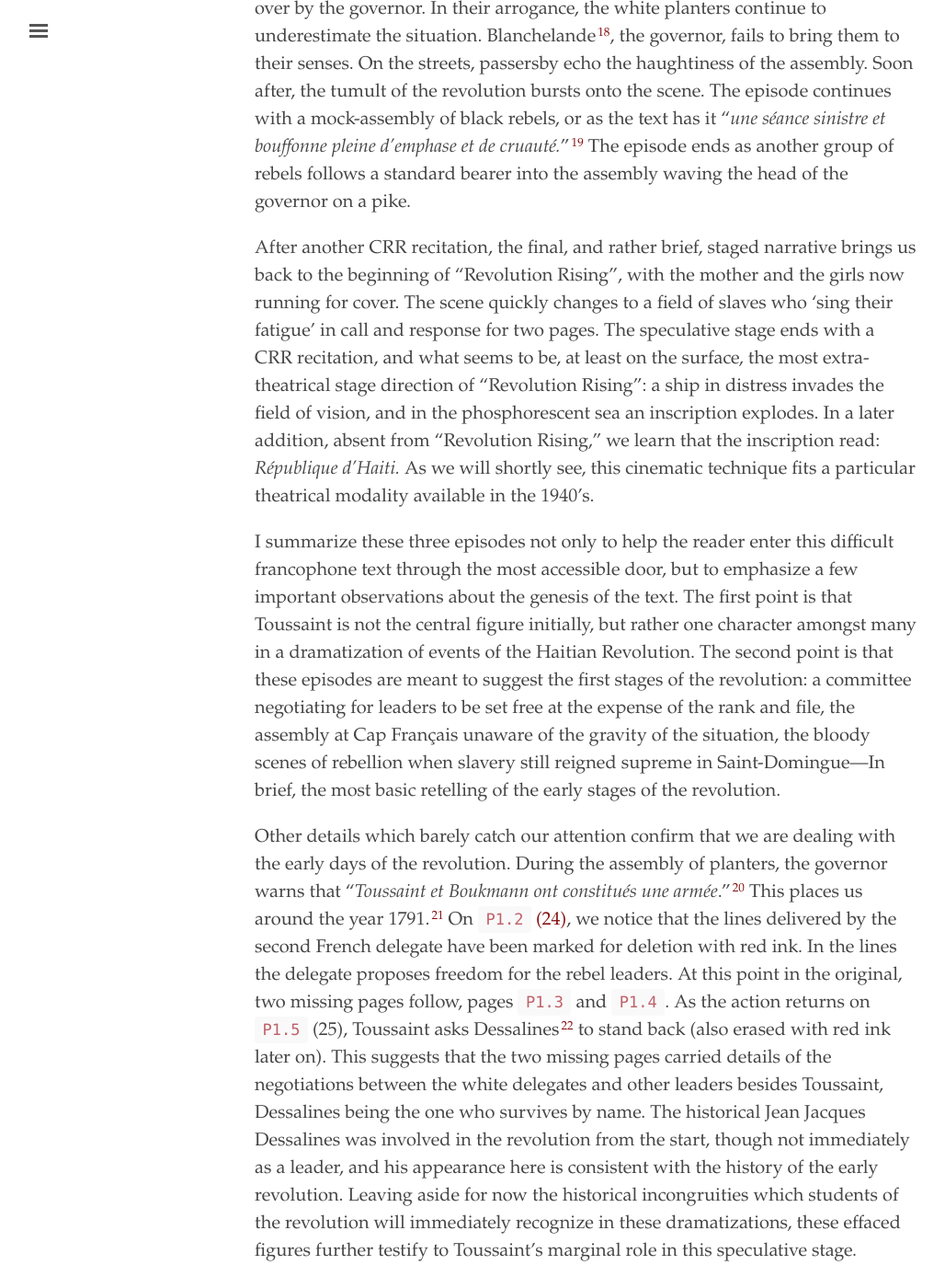
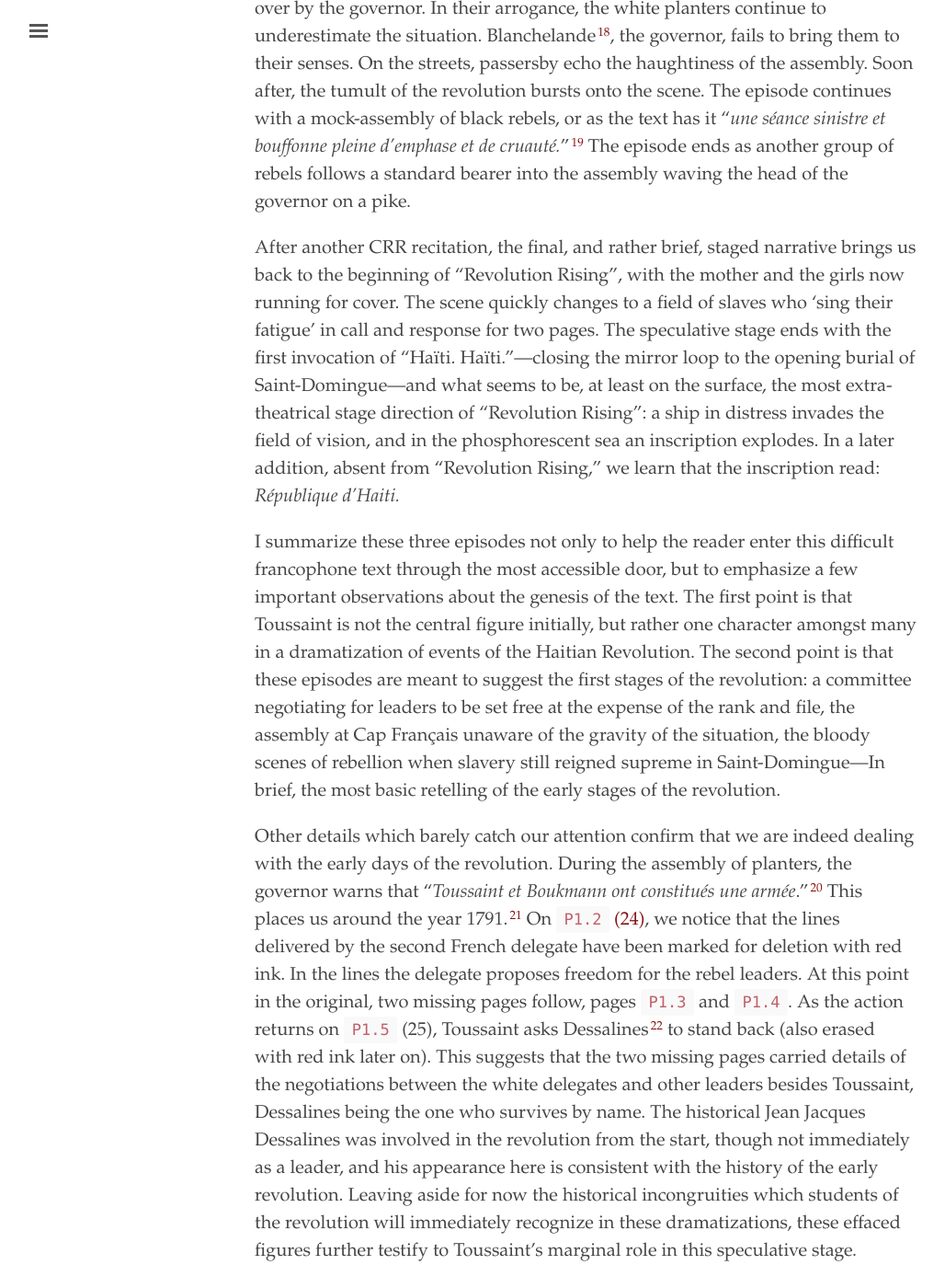
Before and after one commit to elotroalex/record, a Jekyll site: the page built from _chapters/02-pencil.md, in a window 1280 px wide and 1400 px high, scrolled down 8786 px. Shown: the whole window at 92% size, without its empty margins (3-1031 px from the left). Built offline with Jekyll 4.4.1, drawn with Linux system fonts in a browser that asks for light colours; some of the changed text lies outside the part shown.

Commit message:
brought last paragraph of revolution to the summary above

```diff
--- a/_chapters/02-pencil.md
+++ b/_chapters/02-pencil.md
@@ -84,11 +84,11 @@
 
 After a brief CRR recitation, rife with ghoulish visions of the revolutionary bloodbath, the scene moves to an assembly of planters at Cap \[Français\] presided over by the governor. In their arrogance, the white planters continue to underestimate the situation. Blanchelande[^29], the governor, fails to bring them to their senses. On the streets, passersby echo the haughtiness of the assembly. Soon after, the tumult of the revolution bursts onto the scene. The episode continues with a mock-assembly of black rebels, or as the text has it “*une séance sinistre et bouffonne pleine d’emphase et de cruauté.*”[^30] The episode ends as another group of rebels follows a standard bearer into the assembly waving the head of the governor on a pike.
 
-After another CRR recitation, the final, and rather brief, staged narrative brings us back to the beginning of "Revolution Rising", with the mother and the girls now running for cover. The scene quickly changes to a field of slaves who ‘sing their fatigue’ in call and response for two pages. The speculative stage ends with a CRR recitation, and what seems to be, at least on the surface, the most extra-theatrical stage direction of "Revolution Rising": a ship in distress invades the field of vision, and in the phosphorescent sea an inscription explodes. In a later addition, absent from "Revolution Rising," we learn that the inscription read: *République d’Haiti.* As we will shortly see, this cinematic technique fits a particular theatrical modality available in the 1940's.
+After another CRR recitation, the final, and rather brief, staged narrative brings us back to the beginning of "Revolution Rising", with the mother and the girls now running for cover. The scene quickly changes to a field of slaves who ‘sing their fatigue’ in call and response for two pages. The speculative stage ends with the first invocation of "Haïti. Haïti."—closing the mirror loop to the opening burial of Saint-Domingue—and what seems to be, at least on the surface, the most extra-theatrical stage direction of "Revolution Rising": a ship in distress invades the field of vision, and in the phosphorescent sea an inscription explodes. In a later addition, absent from "Revolution Rising," we learn that the inscription read: *République d’Haiti.*
 
 I summarize these three episodes not only to help the reader enter this difficult francophone text through the most accessible door, but to emphasize a few important observations about the genesis of the text. The first point is that Toussaint is not the central figure initially, but rather one character amongst many in a dramatization of events of the Haitian Revolution. The second point is that these episodes are meant to suggest the first stages of the revolution: a committee negotiating for leaders to be set free at the expense of the rank and file, the assembly at Cap Français unaware of the gravity of the situation, the bloody scenes of rebellion when slavery still reigned supreme in Saint-Domingue—In brief, the most basic retelling of the early stages of the revolution.
 
-Other details which barely catch our attention confirm that we are dealing with the early days of the revolution. During the assembly of planters, the governor warns that “*Toussaint et Boukmann ont constitués une armée*.”[^31] This places us around the year 1791.[^32] On `P1.2` [(24)](/data/sdw-data/P024.jpg), we notice that the lines delivered by the second French delegate have been marked for deletion with red ink. In the lines the delegate proposes freedom for the rebel leaders. At this point in the original, two missing pages follow, pages `P1.3` and `P1.4`. As the action returns on `P1.5` (25), Toussaint asks Dessalines[^33] to stand back (also erased with red ink later on). This suggests that the two missing pages carried details of the negotiations between the white delegates and other leaders besides Toussaint, Dessalines being the one who survives by name. The historical Jean Jacques Dessalines was involved in the revolution from the start, though not immediately as a leader, and his appearance here is consistent with the history of the early revolution. Leaving aside for now the historical incongruities which students of the revolution will immediately recognize in these dramatizations, these effaced figures further testify to Toussaint’s marginal role in this speculative stage.
+Other details which barely catch our attention confirm that we are indeed dealing with the early days of the revolution. During the assembly of planters, the governor warns that “*Toussaint et Boukmann ont constitués une armée*.”[^31] This places us around the year 1791.[^32] On `P1.2` [(24)](/data/sdw-data/P024.jpg), we notice that the lines delivered by the second French delegate have been marked for deletion with red ink. In the lines the delegate proposes freedom for the rebel leaders. At this point in the original, two missing pages follow, pages `P1.3` and `P1.4`. As the action returns on `P1.5` (25), Toussaint asks Dessalines[^33] to stand back (also erased with red ink later on). This suggests that the two missing pages carried details of the negotiations between the white delegates and other leaders besides Toussaint, Dessalines being the one who survives by name. The historical Jean Jacques Dessalines was involved in the revolution from the start, though not immediately as a leader, and his appearance here is consistent with the history of the early revolution. Leaving aside for now the historical incongruities which students of the revolution will immediately recognize in these dramatizations, these effaced figures further testify to Toussaint’s marginal role in this speculative stage.
 
 Towards the end of "Revolution Rising", during the last recitation, the Reciter announces that Sonthonax has opened the prisons, armed the slaves, and opened the doors to several important cities. This refers no doubt to the most famous deed of the Civil Commissioner, Léger-Félicité Sonthonax, to declare an end to slavery in Saint Domingue under the pressure of revolutionary forces. This places the end of the segment around October 1793. In retrospect, "Revolution Rising" forms a non-Aristotelian[^34] dramatic unit which can be said to follow a chronological order consistent with the historical record.
 
@@ -143,9 +143,7 @@
 
 These two early examples signal an important difference between early and late stages of composition, perhaps the one with the most repercussions. The first example, which we could call proleptic, and the second, which we could call diegetic, both refer to the action on the stage, to an unfolding plot for which they are a doubling of sorts (in the same way that the ‘screen’ was a doubling of the Chorus). This crucial function of the Chorus will soon change in the published versions of the text, as all reference to historical events is eventually ellided and the plot reduced to the point of stasis. At this stage though, the principal theme of the Chorus remains the revolution itself, and most of its diegetic recitations describe the epic events that cannot be represented on a real stage, at least not one without vast resources—words as stage props.
 
-Before its own future revolution, the Chorus also brings this stage to a close in a neat frame, from the opening burial of Saint-Domingue, to the enthusiastic birth of Haïti, but not without the minor note of *La Récitante*:
 
-> Froid cœur de la mort, la lagune a dégainé son poignard.
 
 <br>
 
```
